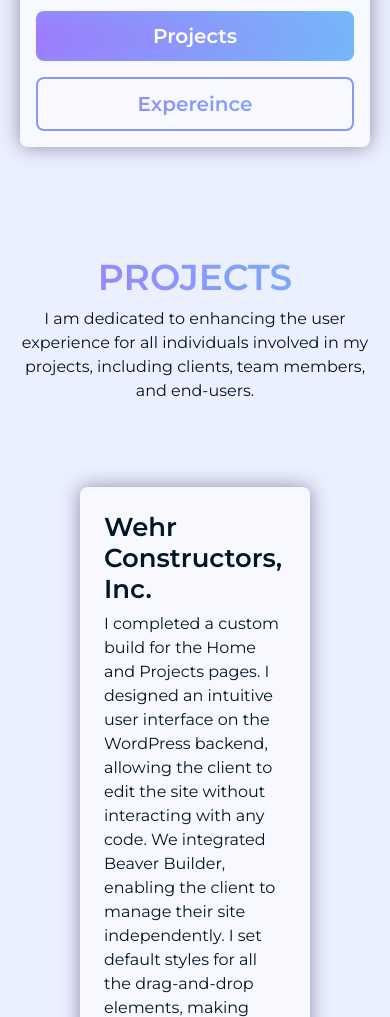
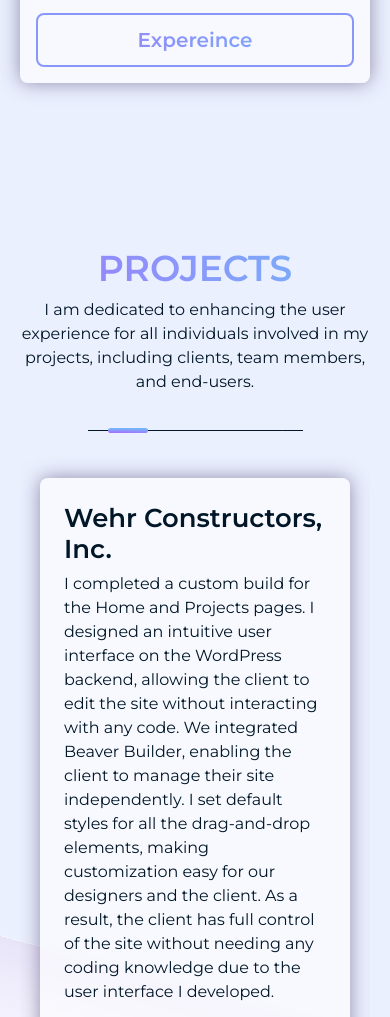
Before and after one commit to malaikarichards/portfolio, a website: page index.html in a window 390 px wide. Shown: the part 566-1583 px from the top of the page. Drawn offline with nearby package versions, Linux system fonts and the light colour scheme; files whose address does not match are found by name.

Commit message:
Mobile Breakpoint Repairs

```diff
--- a/css/input.scss
+++ b/css/input.scss
@@ -1,4 +1,4 @@
-// Google FOnts Import
+// Google Fonts Import
 @import url('https://fonts.googleapis.com/css2?family=Montserrat:ital,wght@0,100..900;1,100..900&display=swap');
 
 // Colors
@@ -247,7 +247,7 @@
     height: auto !important;
     padding-top: 20px;
   }
-  .swiper-scrollbar{
+  .swiper-scrollbar-vertical{
     left: 14px;
     width: 1px;
     background-color: $font-dark;
@@ -280,6 +280,39 @@
       background: radial-gradient(264% 104% at 0% 100%, #A471FE 10.94%, #75B6F8 81.77%);
     }
 
+  }
+  .swiper-scrollbar-horizontal{
+    top: 20px;
+    left: 25%;
+    width: 50%;
+    height: 1px;
+    background-color: $font-dark;
+
+    &::before{
+      content: "";
+      position: absolute;
+      width: 20px;
+      height: 1px;
+      background-color: #011627;
+      display: block;
+      top: 0px;
+      left: -20px;
+    }
+    &::after{
+      content: "";
+      position: absolute;
+      width: 20px;
+      height: 1px;
+      background-color: #011627;
+      display: block;
+      top: 0px;
+      right: -20px;
+    }
+    .swiper-scrollbar-drag{
+      height: 5px;
+      top: -2px;
+      background: radial-gradient(264% 104% at 0% 100%, #A471FE 10.94%, #75B6F8 81.77%);
+    }
   }
 
 }
@@ -352,7 +385,12 @@
   }
 }
 @media (max-width: 991px) {
-
+  nav.navbar{
+    margin-bottom: -40px !important;
+    .collapse{
+      margin-bottom: 40px;
+    }
+  }
   .headshot img{
     width: 200px;
     height: 200px;
@@ -364,9 +402,9 @@
   }
   section.projects .project-slider article .article-images{
     position: static;
-    .w-100{
-      display: none;
-    }
+    // .w-100{
+    //   display: none;
+    // }
     .project-image{
       text-align: center;
     }
@@ -375,7 +413,13 @@
 }
 
 @media (max-width: 768px){
-
+  section.projects .project-slider article {
+    position: relative;
+    margin: 48px 8px 100px;
+  }
+  section.projects .project-slider article .article-images .w-100{
+    display: none;
+  }
 }
 
 @media (max-width: 576px){
--- a/index.html
+++ b/index.html
@@ -104,10 +104,10 @@
                           </ul>
                           <a class="btn btn-primary btn-sm" href="https://wehrconstructors.com/" target="_blank">Visit Site</a>
                         </div>
-                        <p class="m-4"><em>Created while at <strong>Big Sea</strong></em></p>
+                        <p class="m-4 text-center text-lg-start"><em>Created while at <strong>Big Sea</strong></em></p>
                       </div>
                       <div class="col-lg-7 article-images d-flex flex-column h-100 justify-content-end z-2">
-                        <div class="tools-icons row fa-xl text-white justify-content-end g-2 mb-3 me-2">
+                        <div class="tools-icons row fa-xl text-white justify-content-lg-end justify-content-center g-2 mb-3 me-2">
                           <!-- <div class="icon-bg"><a href="#" data-bs-toggle="popover" data-bs-trigger="hover" data-bs-placement="top" title="Bottom Popover" data-bs-content="This is the content of the Bottom Popover."> <i class="fa-brands fa-html5"></i></a></div> -->
                           <div class="icon-bg"><a href="https://developer.mozilla.org/en-US/docs/Glossary/HTML5" target="_blank"><i class="fa-brands fa-html5"></i></a></div>
                           <div class="icon-bg"><a href="https://developer.mozilla.org/en-US/docs/Web/CSS" target="_blank"><i class="fa-brands fa-css3"></i></a></div>
@@ -115,7 +115,7 @@
                           <div class="icon-bg"><a href="https://www.javascript.com/" target="_blank"><i class="fa-brands fa-square-js"></i></a></div>
                           <div class="icon-bg"><a href="https://getbootstrap.com/" target="_blank"><i class="fa-brands fa-bootstrap"></i></a></div>
                           <div class="icon-bg"><a href="https://www.hubspot.com/" target="_blank"><i class="fa-brands fa-hubspot"></i></a></div>
-                          <div class="w-100>"></div>
+                          <div class="w-100"></div>
                           <div class="icon-bg"><a href="https://wordpress.org/" target="_blank"><i class="fa-brands fa-wordpress-simple"></i></a></div>
                           <div class="icon-bg"><a href="https://www.php.net/" target="_blank"><i class="fa-brands fa-php"></i></a></div>
                           <div class="icon-bg"><a href="https://gulpjs.com/" target="_blank"><i class="fa-brands fa-gulp"></i></a></div>
@@ -150,17 +150,17 @@
                           </ul>
                           <a class="btn btn-primary btn-sm" href="https://digitalwomenleaders.com/" target="_blank">Visit Site</a>
                         </div>
-                        <p class="m-4"><em>Created while at <strong>Big Sea</strong></em></p>
+                        <p class="m-4 text-center text-lg-start"><em>Created while at <strong>Big Sea</strong></em></p>
                       </div>
                       <div class="col-lg-7 article-images d-flex flex-column h-100 justify-content-end z-2">
-                        <div class="tools-icons row fa-xl text-white justify-content-end g-2 mb-3 me-2">
+                        <div class="tools-icons row fa-xl text-white justify-content-lg-end justify-content-center g-2 mb-3 me-2">
                           <!-- <div class="icon-bg"><a href="#" data-bs-toggle="popover" data-bs-trigger="hover" data-bs-placement="top" title="Bottom Popover" data-bs-content="This is the content of the Bottom Popover."> <i class="fa-brands fa-html5"></i></a></div> -->
                           <div class="icon-bg"><a href="https://developer.mozilla.org/en-US/docs/Glossary/HTML5" target="_blank"><i class="fa-brands fa-html5"></i></a></div>
                           <div class="icon-bg"><a href="https://developer.mozilla.org/en-US/docs/Web/CSS" target="_blank"><i class="fa-brands fa-css3"></i></a></div>
                           <div class="icon-bg"><a href="https://sass-lang.com/" target="_blank"><i class="fa-brands fa-sass"></i></a></div>
                           <div class="icon-bg"><a href="https://www.javascript.com/" target="_blank"><i class="fa-brands fa-square-js"></i></a></div>
                           <div class="icon-bg"><a href="https://getbootstrap.com/" target="_blank"><i class="fa-brands fa-bootstrap"></i></a></div>
-                          <div class="w-100>"></div>
+                          <div class="w-100"></div>
                           <div class="icon-bg"><a href="https://wordpress.org/" target="_blank"><i class="fa-brands fa-wordpress-simple"></i></a></div>
                           <div class="icon-bg"><a href="https://www.php.net/" target="_blank"><i class="fa-brands fa-php"></i></a></div>
                           <div class="icon-bg"><a href="https://gulpjs.com/" target="_blank"><i class="fa-brands fa-gulp"></i></a></div>
@@ -194,16 +194,16 @@
                           </ul>
                           <a class="btn btn-primary btn-sm" href="https://admissions.usf.edu/application" target="_blank">Visit Site</a>
                         </div>
-                        <p class="m-4"><em>Created while at <strong>USF</strong></em></p>
+                        <p class="m-4 text-center text-lg-start"><em>Created while at <strong>USF</strong></em></p>
                       </div>
                       <div class="col-lg-7 article-images d-flex flex-column h-100 justify-content-end z-2">
-                        <div class="tools-icons row fa-xl text-white justify-content-end g-2 mb-3 me-2">
+                        <div class="tools-icons row fa-xl text-white justify-content-lg-end justify-content-center g-2 mb-3 me-2">
                           <!-- <div class="icon-bg"><a href="#" data-bs-toggle="popover" data-bs-trigger="hover" data-bs-placement="top" title="Bottom Popover" data-bs-content="This is the content of the Bottom Popover."> <i class="fa-brands fa-html5"></i></a></div> -->
                           <div class="icon-bg"><a href="https://developer.mozilla.org/en-US/docs/Glossary/HTML5" target="_blank"><i class="fa-brands fa-html5"></i></a></div>
                           <div class="icon-bg"><a href="https://developer.mozilla.org/en-US/docs/Web/CSS" target="_blank"><i class="fa-brands fa-css3"></i></a></div>
                           <div class="icon-bg"><a href="https://sass-lang.com/" target="_blank"><i class="fa-brands fa-sass"></i></a></div>
                           <div class="icon-bg"><a href="https://www.javascript.com/" target="_blank"><i class="fa-brands fa-square-js"></i></a></div>
-                          <div class="w-100>"></div>
+                          <div class="w-100"></div>
                           <div class="icon-bg"><a href="https://getbootstrap.com/" target="_blank"><i class="fa-brands fa-bootstrap"></i></a></div>
                           <div class="icon-bg"><a href="https://www.hubspot.com/" target="_blank"><i class="fa-brands fa-hubspot"></i></a></div>
                           <div class="icon-bg"><a href="https://gulpjs.com/" target="_blank"><i class="fa-brands fa-gulp"></i></a></div>
@@ -230,7 +230,6 @@
           </div>
         </div>
       </section>
-
 
       <section id="langs" class="ribbon fa-4x text-white d-flex justify-content-around p-3">
         <div class="swiper ticker">
--- a/js/main.js
+++ b/js/main.js
@@ -30,15 +30,22 @@
 });
 
 const projectSwiper = new Swiper('.project-swiper', {
-  direction: 'vertical',
+  slidesPerView: 1,
+  loop: true,
+  autoHeight: true,
+
   scrollbar:  {
     el: ".swiper-scrollbar",
     draggable: true,
-    dragSize: 40
+    dragSize:
+     40
   },
-  slidesPerView: 1,
-  loop: true,
-  autoHeight: true,
+  breakpoints: {
+    768: {
+      direction: 'vertical',
+    }
+  }
+
 });
 
 $(document).ready(function(){
```
Also changed, not shown: css/main.css, 1 other file.
